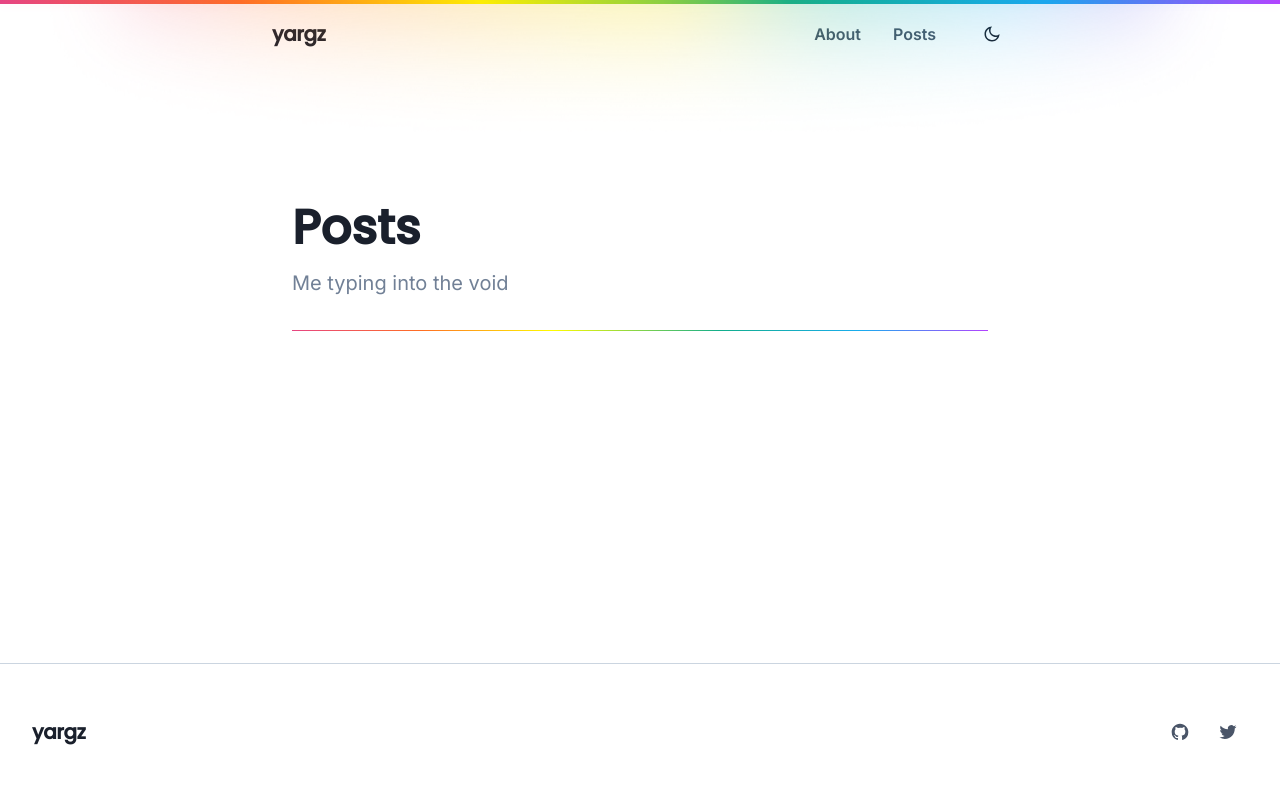
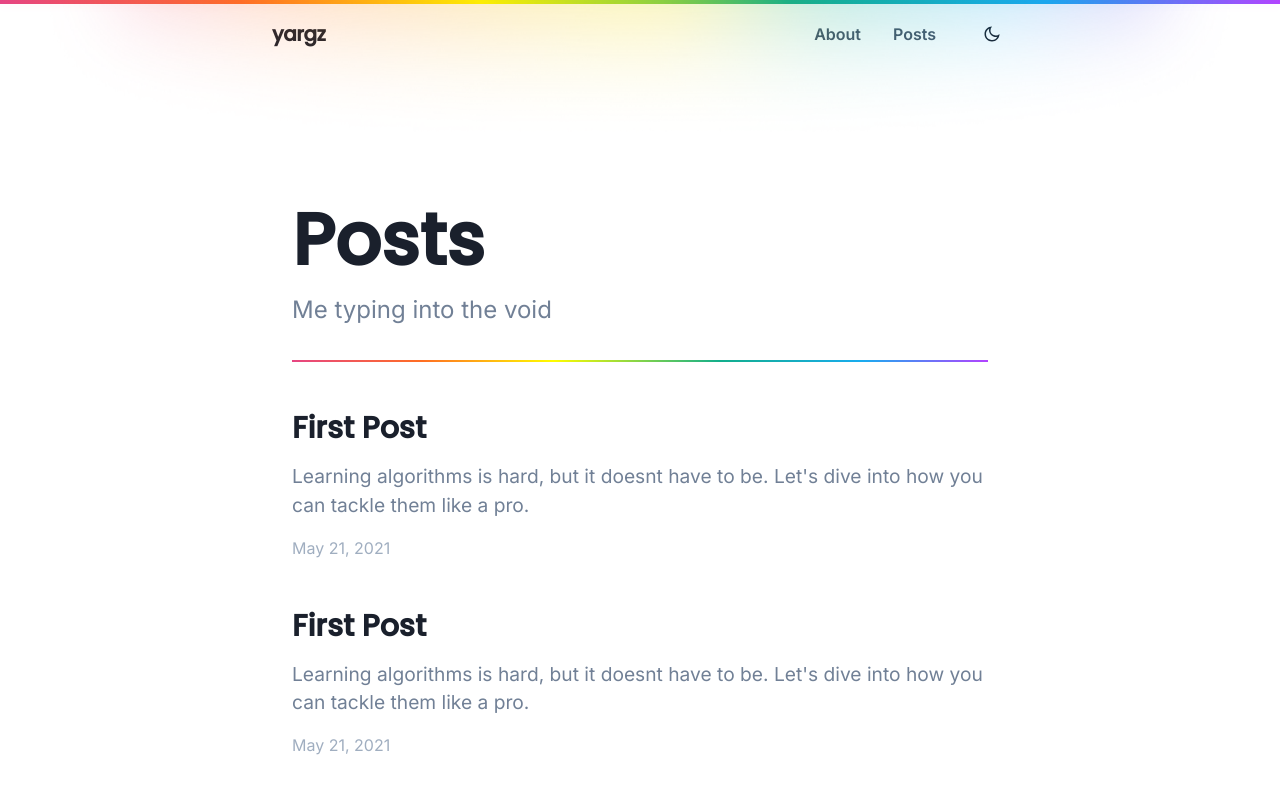
Before and after one commit to adamyarger/yargz-blog, a Next.js app: page /posts in a window 1280 px wide. Shown: the top 800 px of the page. Built offline with nearby package versions, Linux system fonts and the light colour scheme.

Commit message:
adds posts list

```diff
--- a/components/page-header/index.tsx
+++ b/components/page-header/index.tsx
@@ -13,11 +13,11 @@ export default function PageHeader(props: Props) {
   const { title, subtitle } = props
   return (
     <Box py="8">
-      <Heading as="h1" size="2xl" mb="4">
+      <Heading as="h1" size="4xl" mb="4">
         {title}
       </Heading>
 
-      <Text color="gray.500" fontSize="xl">
+      <Text color="gray.500" fontSize="2xl">
         {subtitle}
       </Text>
     </Box>
--- a/components/posts/posts-list.tsx
+++ b/components/posts/posts-list.tsx
@@ -23,11 +23,11 @@ export default function PostsList({ posts }: Props) {
 
         return (
           <Box py="6" key={index}>
-            <Link href="#" pb="4">
-              <Heading as="h3" size="xl">{post.title}</Heading>
+            <Link href="#">
+              <Heading as="h3" size="lg" pb="4">{post.title}</Heading>
             </Link>
 
-            <Text color="gray.500" pb="2">{post.subtitle}</Text>
+            <Text color="gray.500" pb="4" fontSize="1.2rem">{post.subtitle}</Text>
 
             <Text color="gray.400">{date}</Text>
           </Box>
--- a/pages/posts/index.tsx
+++ b/pages/posts/index.tsx
@@ -5,6 +5,7 @@ import Container from 'components/container'
 import PageHeader from 'components/page-header'
 import ColorBar from 'components/color-bar'
 import { Box } from '@chakra-ui/react'
+import PostsList from 'components/posts/posts-list'
 
 interface Props {
   data: {
@@ -13,6 +14,34 @@ interface Props {
 }
 
 const Posts = ({ data }: Props) => {
+  const posts = [
+    {
+      title: "First Post",
+      subtitle: "Learning algorithms is hard, but it doesnt have to be. Let's dive into how you can tackle them like a pro.",
+      published_at: "2021-05-21"
+    },
+    {
+      title: "First Post",
+      subtitle: "Learning algorithms is hard, but it doesnt have to be. Let's dive into how you can tackle them like a pro.",
+      published_at: "2021-05-21"
+    },
+    {
+      title: "First Post",
+      subtitle: "Learning algorithms is hard, but it doesnt have to be. Let's dive into how you can tackle them like a pro.",
+      published_at: "2021-05-21"
+    },
+    {
+      title: "First Post",
+      subtitle: "Learning algorithms is hard, but it doesnt have to be. Let's dive into how you can tackle them like a pro.",
+      published_at: "2021-05-21"
+    },
+    {
+      title: "First Post",
+      subtitle: "Learning algorithms is hard, but it doesnt have to be. Let's dive into how you can tackle them like a pro.",
+      published_at: "2021-05-21"
+    }
+  ]
+
   return (
     <>
       <DefaultLayout>
@@ -32,7 +61,10 @@ const Posts = ({ data }: Props) => {
         >
           <Container maxW="760px">
             <PageHeader title="Posts" subtitle="Me typing into the void" />
-            <ColorBar />
+            <ColorBar height="2px" />
+            <Box mt="6">
+              <PostsList posts={posts} />
+            </Box>
           </Container>
         </Box>
       </DefaultLayout>
```
